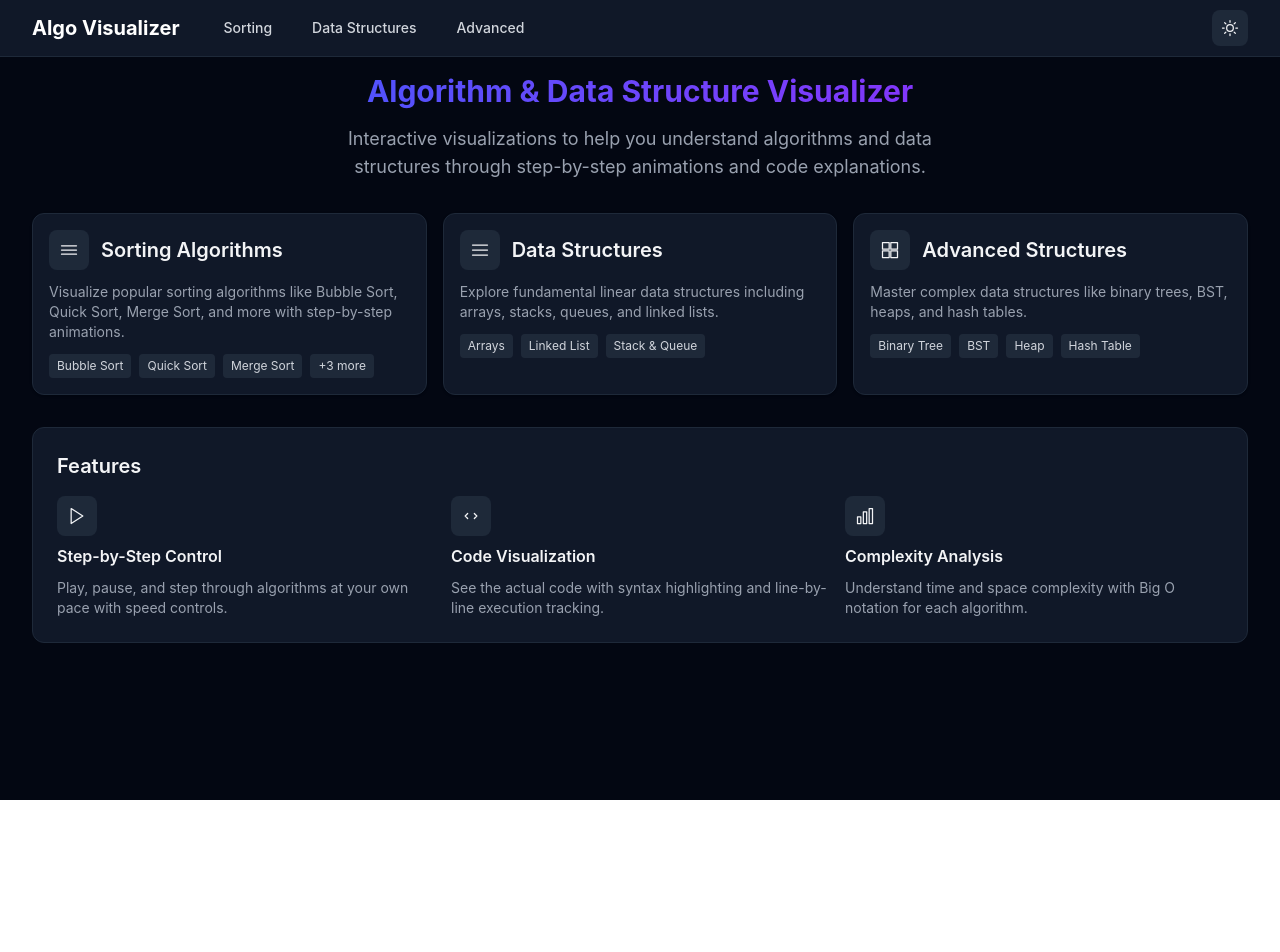
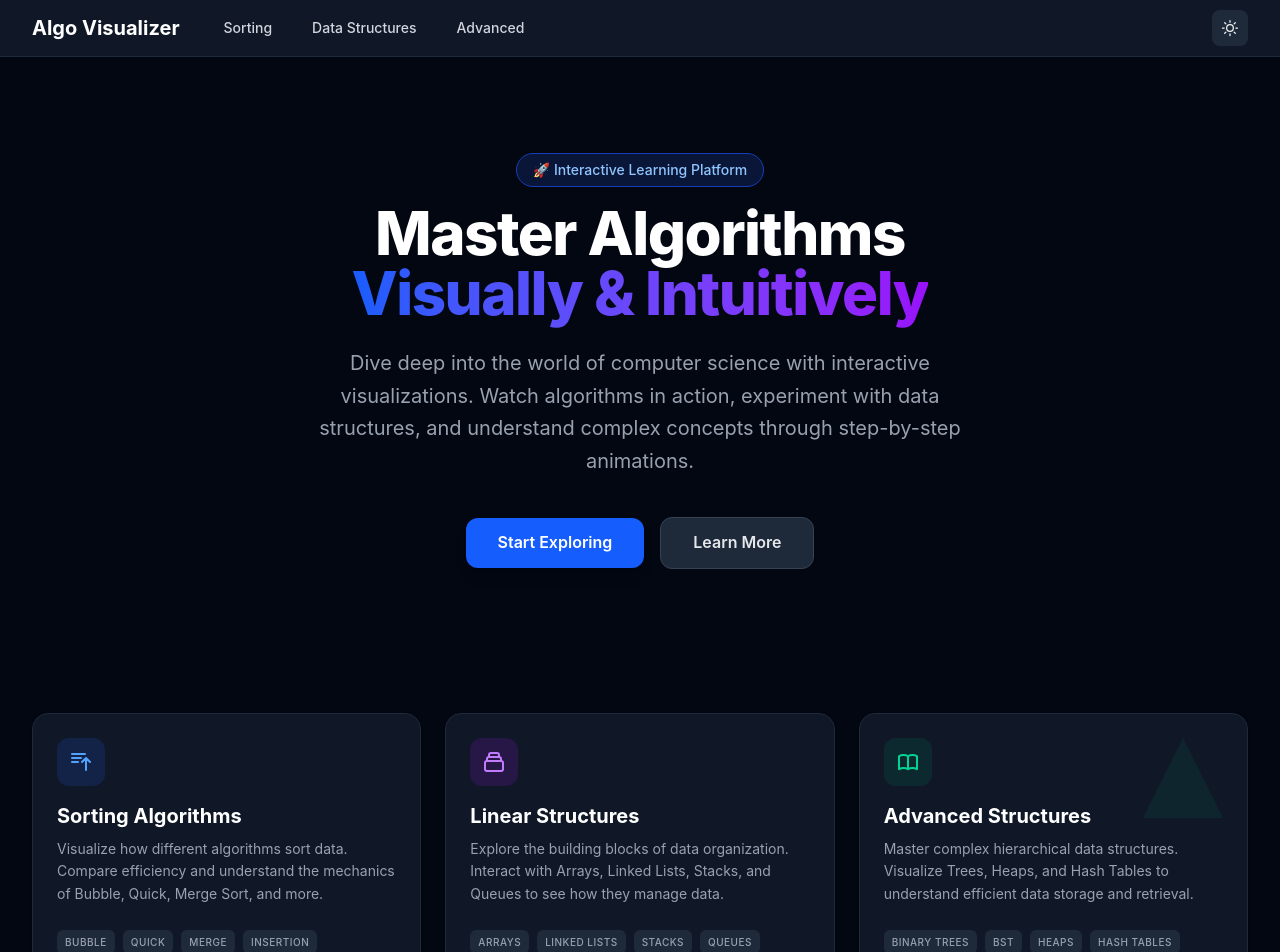
Before and after one commit to daniel-kindl/data-and-algorithms-visualization, a React (Vite) app: page / in a window 1280 px wide. Shown: the top 952 px of the page. Before the commit the page ends 800 px from the top, so only its background shows below. Built offline with nearby package versions, Linux system fonts and the light colour scheme.

Commit message:
Redesign main page with modern UI and animations

```diff
--- a/src/pages/Home.tsx
+++ b/src/pages/Home.tsx
@@ -4,224 +4,264 @@ import { motion } from 'framer-motion';
 const MotionLink = motion(Link);
 
 const Home = () => {
+  const containerVariants = {
+    hidden: { opacity: 0 },
+    visible: {
+      opacity: 1,
+      transition: {
+        staggerChildren: 0.1
+      }
+    }
+  };
+
+  const itemVariants = {
+    hidden: { opacity: 0, y: 20 },
+    visible: {
+      opacity: 1,
+      y: 0,
+      transition: {
+        duration: 0.5
+      }
+    }
+  };
+
   return (
-    <div className="space-y-8">
-      <section className="text-center space-y-4">
+    <div className="space-y-16 pb-12">
+      {/* Hero Section */}
+      <section className="text-center space-y-6 py-12 md:py-20 relative overflow-hidden">
+        <div className="absolute inset-0 -z-10 bg-[radial-gradient(ellipse_at_center,_var(--tw-gradient-stops))] from-blue-100/50 via-transparent to-transparent dark:from-blue-900/20 dark:via-transparent dark:to-transparent blur-3xl"></div>
+
+        <motion.div
+          initial={{ opacity: 0, scale: 0.9 }}
+          animate={{ opacity: 1, scale: 1 }}
+          transition={{ duration: 0.6 }}
+          className="inline-block mb-4 px-4 py-1.5 rounded-full bg-blue-50 dark:bg-blue-900/30 border border-blue-100 dark:border-blue-800 text-blue-600 dark:text-blue-300 text-sm font-medium"
+        >
+          🚀 Interactive Learning Platform
+        </motion.div>
+
         <motion.h1
           initial={{ opacity: 0, y: -20 }}
           animate={{ opacity: 1, y: 0 }}
-          transition={{ duration: 0.5 }}
-          className="text-3xl font-bold bg-gradient-to-r from-blue-600 to-purple-600 bg-clip-text text-transparent"
+          transition={{ duration: 0.5, delay: 0.1 }}
+          className="text-4xl md:text-6xl font-extrabold tracking-tight text-gray-900 dark:text-white"
         >
-          Algorithm & Data Structure Visualizer
+          Master Algorithms <br className="hidden md:block" />
+          <span className="bg-gradient-to-r from-blue-600 to-purple-600 bg-clip-text text-transparent">
+            Visually & Intuitively
+          </span>
         </motion.h1>
+
         <motion.p
           initial={{ opacity: 0 }}
           animate={{ opacity: 1 }}
           transition={{ delay: 0.2, duration: 0.5 }}
-          className="text-lg text-gray-600 dark:text-gray-400 max-w-2xl mx-auto"
+          className="text-lg md:text-xl text-gray-600 dark:text-gray-400 max-w-2xl mx-auto leading-relaxed"
         >
-          Interactive visualizations to help you understand algorithms and data structures through
-          step-by-step animations and code explanations.
+          Dive deep into the world of computer science with interactive visualizations.
+          Watch algorithms in action, experiment with data structures, and understand
+          complex concepts through step-by-step animations.
         </motion.p>
+
+        <motion.div
+          initial={{ opacity: 0, y: 20 }}
+          animate={{ opacity: 1, y: 0 }}
+          transition={{ delay: 0.3 }}
+          className="flex flex-col sm:flex-row items-center justify-center gap-4 pt-4"
+        >
+          <Link
+            to="/sorting"
+            className="px-8 py-3 bg-blue-600 hover:bg-blue-700 text-white font-semibold rounded-xl shadow-lg hover:shadow-blue-500/30 transition-all transform hover:-translate-y-1"
+          >
+            Start Exploring
+          </Link>
+          <a
+            href="#features"
+            className="px-8 py-3 bg-white dark:bg-gray-800 hover:bg-gray-50 dark:hover:bg-gray-700 text-gray-700 dark:text-gray-200 font-semibold rounded-xl border border-gray-200 dark:border-gray-700 transition-all"
+          >
+            Learn More
+          </a>
+        </motion.div>
       </section>
 
-      <section className="grid grid-cols-1 md:grid-cols-2 lg:grid-cols-3 gap-4">
+      {/* Categories Section */}
+      <motion.section
+        variants={containerVariants}
+        initial="hidden"
+        whileInView="visible"
+        viewport={{ once: true, margin: "-100px" }}
+        className="grid grid-cols-1 md:grid-cols-2 lg:grid-cols-3 gap-6"
+      >
         <MotionLink
           to="/sorting"
-          whileHover={{ scale: 1.03, y: -5 }}
+          variants={itemVariants}
+          whileHover={{ scale: 1.02, y: -5 }}
           whileTap={{ scale: 0.98 }}
-          initial={{ opacity: 0, y: 20 }}
-          animate={{ opacity: 1, y: 0 }}
-          transition={{ delay: 0.1 }}
-          className="group p-4 bg-white dark:bg-gray-900 rounded-xl border border-gray-200 dark:border-gray-800 hover:border-blue-500 dark:hover:border-blue-500 transition-colors shadow-sm hover:shadow-lg"
+          className="group relative overflow-hidden p-6 bg-white dark:bg-gray-900 rounded-2xl border border-gray-200 dark:border-gray-800 hover:border-blue-500/50 dark:hover:border-blue-500/50 transition-all shadow-sm hover:shadow-xl hover:shadow-blue-500/10"
         >
-          <div className="space-y-3">
-            <div className="flex items-center space-x-3">
-              <div className="w-10 h-10 rounded-lg bg-gray-100 dark:bg-gray-800 flex items-center justify-center">
-                <svg
-                  className="w-5 h-5 text-gray-900 dark:text-gray-100"
-                  fill="none"
-                  viewBox="0 0 24 24"
-                  stroke="currentColor"
-                  strokeWidth={1.5}
-                >
-                  <path strokeLinecap="round" strokeLinejoin="round" d="M3 7h18M3 12h18M3 17h18" />
+          <div className="absolute top-0 right-0 p-4 opacity-10 group-hover:opacity-20 transition-opacity">
+            <svg className="w-24 h-24 text-blue-600" fill="currentColor" viewBox="0 0 24 24">
+              <path d="M3 7h18M3 12h18M3 17h18" />
             </svg>
           </div>
-              <h2 className="text-xl font-semibold group-hover:text-blue-600 dark:group-hover:text-blue-400 transition-colors">
+
+          <div className="relative z-10 space-y-4">
+            <div className="w-12 h-12 rounded-xl bg-blue-50 dark:bg-blue-900/30 flex items-center justify-center text-blue-600 dark:text-blue-400 group-hover:scale-110 transition-transform duration-300">
+              <svg className="w-6 h-6" fill="none" viewBox="0 0 24 24" stroke="currentColor" strokeWidth={2}>
+                <path strokeLinecap="round" strokeLinejoin="round" d="M3 4h13M3 8h9m-9 4h6m4 0l4-4m0 0l4 4m-4-4v12" />
+              </svg>
+            </div>
+
+            <div>
+              <h2 className="text-xl font-bold text-gray-900 dark:text-white mb-2 group-hover:text-blue-600 dark:group-hover:text-blue-400 transition-colors">
                 Sorting Algorithms
               </h2>
+              <p className="text-sm text-gray-600 dark:text-gray-400 leading-relaxed">
+                Visualize how different algorithms sort data. Compare efficiency and understand the mechanics of Bubble, Quick, Merge Sort, and more.
+              </p>
             </div>
-            <p className="text-sm text-gray-600 dark:text-gray-400">
-              Visualize popular sorting algorithms like Bubble Sort, Quick Sort, Merge Sort, and
-              more with step-by-step animations.
-            </p>
-            <div className="flex flex-wrap gap-2">
-              <span className="px-2 py-1 text-xs bg-gray-100 dark:bg-gray-800 text-gray-700 dark:text-gray-300 rounded">
-                Bubble Sort
+
+            <div className="flex flex-wrap gap-2 pt-2">
+              {['Bubble', 'Quick', 'Merge', 'Insertion', 'Selection', 'Heap'].map((tag) => (
+                <span key={tag} className="px-2 py-1 text-[10px] font-medium uppercase tracking-wider bg-gray-100 dark:bg-gray-800 text-gray-600 dark:text-gray-400 rounded-md">
+                  {tag}
                 </span>
-              <span className="px-2 py-1 text-xs bg-gray-100 dark:bg-gray-800 text-gray-700 dark:text-gray-300 rounded">
-                Quick Sort
-              </span>
-              <span className="px-2 py-1 text-xs bg-gray-100 dark:bg-gray-800 text-gray-700 dark:text-gray-300 rounded">
-                Merge Sort
-              </span>
-              <span className="px-2 py-1 text-xs bg-gray-100 dark:bg-gray-800 text-gray-700 dark:text-gray-300 rounded">
-                +3 more
-              </span>
+              ))}
             </div>
           </div>
         </MotionLink>
 
         <MotionLink
           to="/data-structures"
-          whileHover={{ scale: 1.03, y: -5 }}
+          variants={itemVariants}
+          whileHover={{ scale: 1.02, y: -5 }}
           whileTap={{ scale: 0.98 }}
-          initial={{ opacity: 0, y: 20 }}
-          animate={{ opacity: 1, y: 0 }}
-          transition={{ delay: 0.2 }}
-          className="group p-4 bg-white dark:bg-gray-900 rounded-xl border border-gray-200 dark:border-gray-800 hover:border-purple-500 dark:hover:border-purple-500 transition-colors shadow-sm hover:shadow-lg"
+          className="group relative overflow-hidden p-6 bg-white dark:bg-gray-900 rounded-2xl border border-gray-200 dark:border-gray-800 hover:border-purple-500/50 dark:hover:border-purple-500/50 transition-all shadow-sm hover:shadow-xl hover:shadow-purple-500/10"
         >
-          <div className="space-y-3">
-            <div className="flex items-center space-x-3">
-              <div className="w-10 h-10 rounded-lg bg-gray-100 dark:bg-gray-800 flex items-center justify-center">
-                <svg
-                  className="w-5 h-5 text-gray-900 dark:text-gray-100"
-                  fill="none"
-                  viewBox="0 0 24 24"
-                  stroke="currentColor"
-                  strokeWidth={1.5}
-                >
-                  <path strokeLinecap="round" strokeLinejoin="round" d="M3 6h18M3 12h18M3 18h18" />
+          <div className="absolute top-0 right-0 p-4 opacity-10 group-hover:opacity-20 transition-opacity">
+            <svg className="w-24 h-24 text-purple-600" fill="currentColor" viewBox="0 0 24 24">
+              <path d="M4 6h16M4 12h16M4 18h16" />
             </svg>
           </div>
-              <h2 className="text-xl font-semibold group-hover:text-purple-600 dark:group-hover:text-purple-400 transition-colors">
-                Data Structures
+
+          <div className="relative z-10 space-y-4">
+            <div className="w-12 h-12 rounded-xl bg-purple-50 dark:bg-purple-900/30 flex items-center justify-center text-purple-600 dark:text-purple-400 group-hover:scale-110 transition-transform duration-300">
+              <svg className="w-6 h-6" fill="none" viewBox="0 0 24 24" stroke="currentColor" strokeWidth={2}>
+                <path strokeLinecap="round" strokeLinejoin="round" d="M19 11H5m14 0a2 2 0 012 2v6a2 2 0 01-2 2H5a2 2 0 01-2-2v-6a2 2 0 012-2m14 0V9a2 2 0 00-2-2M5 11V9a2 2 0 012-2m0 0V5a2 2 0 012-2h6a2 2 0 012 2v2M7 7h10" />
+              </svg>
+            </div>
+
+            <div>
+              <h2 className="text-xl font-bold text-gray-900 dark:text-white mb-2 group-hover:text-purple-600 dark:group-hover:text-purple-400 transition-colors">
+                Linear Structures
               </h2>
+              <p className="text-sm text-gray-600 dark:text-gray-400 leading-relaxed">
+                Explore the building blocks of data organization. Interact with Arrays, Linked Lists, Stacks, and Queues to see how they manage data.
+              </p>
             </div>
-            <p className="text-sm text-gray-600 dark:text-gray-400">
-              Explore fundamental linear data structures including arrays, stacks, queues, and
-              linked lists.
-            </p>
-            <div className="flex flex-wrap gap-2">
-              <span className="px-2 py-1 text-xs bg-gray-100 dark:bg-gray-800 text-gray-700 dark:text-gray-300 rounded">Arrays</span>
-              <span className="px-2 py-1 text-xs bg-gray-100 dark:bg-gray-800 text-gray-700 dark:text-gray-300 rounded">
-                Linked List
+
+            <div className="flex flex-wrap gap-2 pt-2">
+              {['Arrays', 'Linked Lists', 'Stacks', 'Queues'].map((tag) => (
+                <span key={tag} className="px-2 py-1 text-[10px] font-medium uppercase tracking-wider bg-gray-100 dark:bg-gray-800 text-gray-600 dark:text-gray-400 rounded-md">
+                  {tag}
                 </span>
-              <span className="px-2 py-1 text-xs bg-gray-100 dark:bg-gray-800 text-gray-700 dark:text-gray-300 rounded">
-                Stack & Queue
-              </span>
+              ))}
             </div>
           </div>
         </MotionLink>
 
         <MotionLink
           to="/advanced-structures"
-          whileHover={{ scale: 1.03, y: -5 }}
+          variants={itemVariants}
+          whileHover={{ scale: 1.02, y: -5 }}
           whileTap={{ scale: 0.98 }}
-          initial={{ opacity: 0, y: 20 }}
-          animate={{ opacity: 1, y: 0 }}
-          transition={{ delay: 0.3 }}
-          className="group p-4 bg-white dark:bg-gray-900 rounded-xl border border-gray-200 dark:border-gray-800 hover:border-emerald-500 dark:hover:border-emerald-500 transition-colors shadow-sm hover:shadow-lg"
+          className="group relative overflow-hidden p-6 bg-white dark:bg-gray-900 rounded-2xl border border-gray-200 dark:border-gray-800 hover:border-emerald-500/50 dark:hover:border-emerald-500/50 transition-all shadow-sm hover:shadow-xl hover:shadow-emerald-500/10"
         >
-          <div className="space-y-3">
-            <div className="flex items-center space-x-3">
-              <div className="w-10 h-10 rounded-lg bg-gray-100 dark:bg-gray-800 flex items-center justify-center">
-                <svg
-                  className="w-5 h-5 text-gray-900 dark:text-gray-100"
-                  fill="none"
-                  viewBox="0 0 24 24"
-                  stroke="currentColor"
-                  strokeWidth={1.5}
-                >
-                  <path strokeLinecap="round" strokeLinejoin="round" d="M3 3h8v8H3V3zm10 0h8v8h-8V3zM3 13h8v8H3v-8zm10 0h8v8h-8v-8z" />
+          <div className="absolute top-0 right-0 p-4 opacity-10 group-hover:opacity-20 transition-opacity">
+            <svg className="w-24 h-24 text-emerald-600" fill="currentColor" viewBox="0 0 24 24">
+              <path d="M12 2L2 22h20L12 2z" />
             </svg>
           </div>
-              <h2 className="text-xl font-semibold group-hover:text-emerald-600 dark:group-hover:text-emerald-400 transition-colors">
+
+          <div className="relative z-10 space-y-4">
+            <div className="w-12 h-12 rounded-xl bg-emerald-50 dark:bg-emerald-900/30 flex items-center justify-center text-emerald-600 dark:text-emerald-400 group-hover:scale-110 transition-transform duration-300">
+              <svg className="w-6 h-6" fill="none" viewBox="0 0 24 24" stroke="currentColor" strokeWidth={2}>
+                <path strokeLinecap="round" strokeLinejoin="round" d="M12 6.253v13m0-13C10.832 5.477 9.246 5 7.5 5S4.168 5.477 3 6.253v13C4.168 18.477 5.754 18 7.5 18s3.332.477 4.5 1.253m0-13C13.168 5.477 14.754 5 16.5 5c1.747 0 3.332.477 4.5 1.253v13C19.832 18.477 18.247 18 16.5 18c-1.746 0-3.332.477-4.5 1.253" />
+              </svg>
+            </div>
+
+            <div>
+              <h2 className="text-xl font-bold text-gray-900 dark:text-white mb-2 group-hover:text-emerald-600 dark:group-hover:text-emerald-400 transition-colors">
                 Advanced Structures
               </h2>
+              <p className="text-sm text-gray-600 dark:text-gray-400 leading-relaxed">
+                Master complex hierarchical data structures. Visualize Trees, Heaps, and Hash Tables to understand efficient data storage and retrieval.
+              </p>
             </div>
-            <p className="text-sm text-gray-600 dark:text-gray-400">
-              Master complex data structures like binary trees, BST, heaps, and hash tables.
-            </p>
-            <div className="flex flex-wrap gap-2">
-              <span className="px-2 py-1 text-xs bg-gray-100 dark:bg-gray-800 text-gray-700 dark:text-gray-300 rounded">
-                Binary Tree
+
+            <div className="flex flex-wrap gap-2 pt-2">
+              {['Binary Trees', 'BST', 'Heaps', 'Hash Tables'].map((tag) => (
+                <span key={tag} className="px-2 py-1 text-[10px] font-medium uppercase tracking-wider bg-gray-100 dark:bg-gray-800 text-gray-600 dark:text-gray-400 rounded-md">
+                  {tag}
                 </span>
-              <span className="px-2 py-1 text-xs bg-gray-100 dark:bg-gray-800 text-gray-700 dark:text-gray-300 rounded">BST</span>
-              <span className="px-2 py-1 text-xs bg-gray-100 dark:bg-gray-800 text-gray-700 dark:text-gray-300 rounded">Heap</span>
-              <span className="px-2 py-1 text-xs bg-gray-100 dark:bg-gray-800 text-gray-700 dark:text-gray-300 rounded">
-                Hash Table
-              </span>
+              ))}
             </div>
           </div>
         </MotionLink>
-      </section>
+      </motion.section>
 
-      <section className="bg-white dark:bg-gray-900 rounded-xl p-6 border border-gray-200 dark:border-gray-800">
-        <h2 className="text-xl font-semibold mb-4 text-gray-900 dark:text-gray-100">Features</h2>
-        <div className="grid grid-cols-1 md:grid-cols-3 gap-4">
+      {/* Features Section */}
+      <section id="features" className="py-12">
+        <div className="text-center mb-12">
+          <h2 className="text-3xl font-bold text-gray-900 dark:text-white mb-4">Why Use This Visualizer?</h2>
+          <p className="text-gray-600 dark:text-gray-400 max-w-2xl mx-auto">
+            Designed to bridge the gap between theoretical concepts and practical understanding through interactive learning.
+          </p>
+        </div>
+
+        <div className="grid grid-cols-1 md:grid-cols-3 gap-8">
+          {[
+            {
+              title: "Step-by-Step Execution",
+              desc: "Control the flow of algorithms. Pause, rewind, and step through each operation to see exactly what happens at every stage.",
+              icon: (
+                <path strokeLinecap="round" strokeLinejoin="round" d="M14.752 11.168l-3.197-2.132A1 1 0 0010 9.87v4.263a1 1 0 001.555.832l3.197-2.132a1 1 0 000-1.664z" />
+              ),
+              color: "text-blue-500"
+            },
+            {
+              title: "Real-time Code Tracking",
+              desc: "Watch the code execute line by line. The visualizer highlights the active line of code corresponding to the current animation step.",
+              icon: (
+                <path strokeLinecap="round" strokeLinejoin="round" d="M10 20l4-16m4 4l4 4-4 4M6 16l-4-4 4-4" />
+              ),
+              color: "text-purple-500"
+            },
+            {
+              title: "Complexity Analysis",
+              desc: "Learn about Time and Space complexity. Each algorithm comes with detailed Big O notation analysis for best, average, and worst cases.",
+              icon: (
+                <path strokeLinecap="round" strokeLinejoin="round" d="M9 19v-6a2 2 0 00-2-2H5a2 2 0 00-2 2v6a2 2 0 002 2h2a2 2 0 002-2zm0 0V9a2 2 0 012-2h2a2 2 0 012 2v10m-6 0a2 2 0 002 2h2a2 2 0 002-2m0 0V5a2 2 0 012-2h2a2 2 0 012 2v14a2 2 0 01-2 2h-2a2 2 0 01-2-2z" />
+              ),
+              color: "text-emerald-500"
+            }
+          ].map((feature, idx) => (
             <motion.div
-            whileHover={{ scale: 1.02 }}
-            className="space-y-2"
+              key={idx}
+              whileHover={{ y: -5 }}
+              className="p-6 bg-gray-50 dark:bg-gray-800/50 rounded-2xl border border-gray-100 dark:border-gray-800"
             >
-            <div className="w-10 h-10 bg-gray-100 dark:bg-gray-800 rounded-lg flex items-center justify-center">
-              <svg
-                className="w-5 h-5 text-gray-900 dark:text-gray-100"
-                fill="none"
-                viewBox="0 0 24 24"
-                stroke="currentColor"
-                strokeWidth={1.5}
-              >
-                <path strokeLinecap="round" strokeLinejoin="round" d="M5 3l14 9-14 9V3z" />
+              <div className={`w-12 h-12 rounded-xl bg-white dark:bg-gray-800 shadow-sm flex items-center justify-center mb-4 ${feature.color}`}>
+                <svg className="w-6 h-6" fill="none" viewBox="0 0 24 24" stroke="currentColor" strokeWidth={2}>
+                  {feature.icon}
                 </svg>
               </div>
-            <h3 className="font-semibold text-gray-900 dark:text-gray-100">Step-by-Step Control</h3>
-            <p className="text-sm text-gray-600 dark:text-gray-400">
-              Play, pause, and step through algorithms at your own pace with speed controls.
+              <h3 className="text-lg font-bold text-gray-900 dark:text-white mb-2">{feature.title}</h3>
+              <p className="text-sm text-gray-600 dark:text-gray-400 leading-relaxed">
+                {feature.desc}
               </p>
             </motion.div>
-          <motion.div
-            whileHover={{ scale: 1.02 }}
-            className="space-y-2"
-          >
-            <div className="w-10 h-10 bg-gray-100 dark:bg-gray-800 rounded-lg flex items-center justify-center">
-              <svg
-                className="w-5 h-5 text-gray-900 dark:text-gray-100"
-                fill="none"
-                viewBox="0 0 24 24"
-                stroke="currentColor"
-                strokeWidth={1.5}
-              >
-                <path strokeLinecap="round" strokeLinejoin="round" d="M8 9l-3 3 3 3m8-6l3 3-3 3" />
-              </svg>
-            </div>
-            <h3 className="font-semibold text-gray-900 dark:text-gray-100">Code Visualization</h3>
-            <p className="text-sm text-gray-600 dark:text-gray-400">
-              See the actual code with syntax highlighting and line-by-line execution tracking.
-            </p>
-          </motion.div>
-          <motion.div
-            whileHover={{ scale: 1.02 }}
-            className="space-y-2"
-          >
-            <div className="w-10 h-10 bg-gray-100 dark:bg-gray-800 rounded-lg flex items-center justify-center">
-              <svg
-                className="w-5 h-5 text-gray-900 dark:text-gray-100"
-                fill="none"
-                viewBox="0 0 24 24"
-                stroke="currentColor"
-                strokeWidth={1.5}
-              >
-                <path strokeLinecap="round" strokeLinejoin="round" d="M3 13h4v8H3v-8zm7-6h4v14h-4V7zm7-4h4v18h-4V3z" />
-              </svg>
-            </div>
-            <h3 className="font-semibold text-gray-900 dark:text-gray-100">Complexity Analysis</h3>
-            <p className="text-sm text-gray-600 dark:text-gray-400">
-              Understand time and space complexity with Big O notation for each algorithm.
-            </p>
-          </motion.div>
+          ))}
         </div>
       </section>
     </div>
```
Lines whose indentation alone changed are shown as unchanged.
